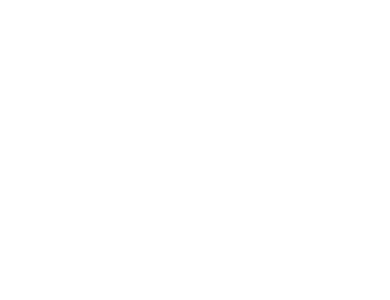
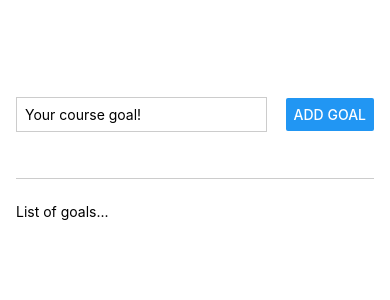
Before and after one commit to dario-nihil/react-native-goals-apps, a React Native app: screen / in a window 390 px wide. Shown: the top 300 px of the page. Built offline with nearby package versions, Linux system fonts and the light colour scheme.

Commit message:
implementing basic layout for the App component

```diff
--- a/App.js
+++ b/App.js
@@ -1,12 +1,42 @@
-import { Button, StyleSheet, Text, View } from "react-native";
+import { Button, StyleSheet, Text, TextInput, View } from "react-native";
 
 export default function App() {
   return (
-    <View>
-      <View></View>
-      <View></View>
+    <View style={styles.appContainer}>
+      <View style={styles.inputContainer}>
+        <TextInput style={styles.textInput} placeholder="Your course goal!" />
+        <Button title="Add goal" />
+      </View>
+      <View style={styles.goalsContainer}>
+        <Text>List of goals...</Text>
+      </View>
     </View>
   );
 }
 
-const styles = StyleSheet.create({});
+const styles = StyleSheet.create({
+  appContainer: {
+    paddingTop: 50,
+    paddingHorizontal: 16,
+    flex: 1,
+  },
+  inputContainer: {
+    flexDirection: "row",
+    flex: 1,
+    justifyContent: "space-between",
+    alignItems: "center",
+    marginBottom: 24,
+    borderBottomWidth: 1,
+    borderBottomColor: "#cccccc",
+  },
+  textInput: {
+    borderWidth: 1,
+    borderColor: "#cccccc",
+    width: "70%",
+    marginRight: 8,
+    padding: 8,
+  },
+  goalsContainer: {
+    flex: 5,
+  },
+});
```
